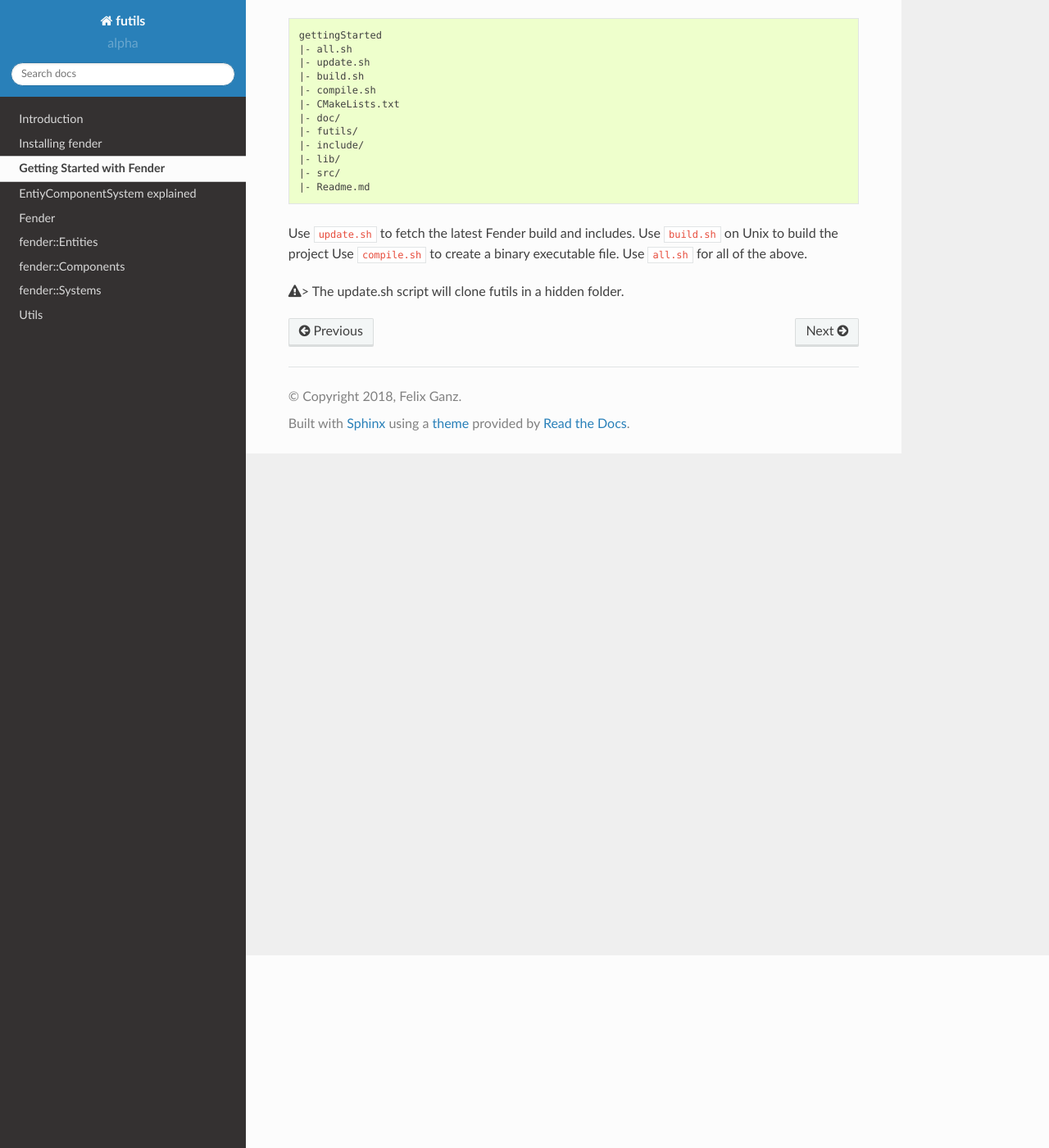
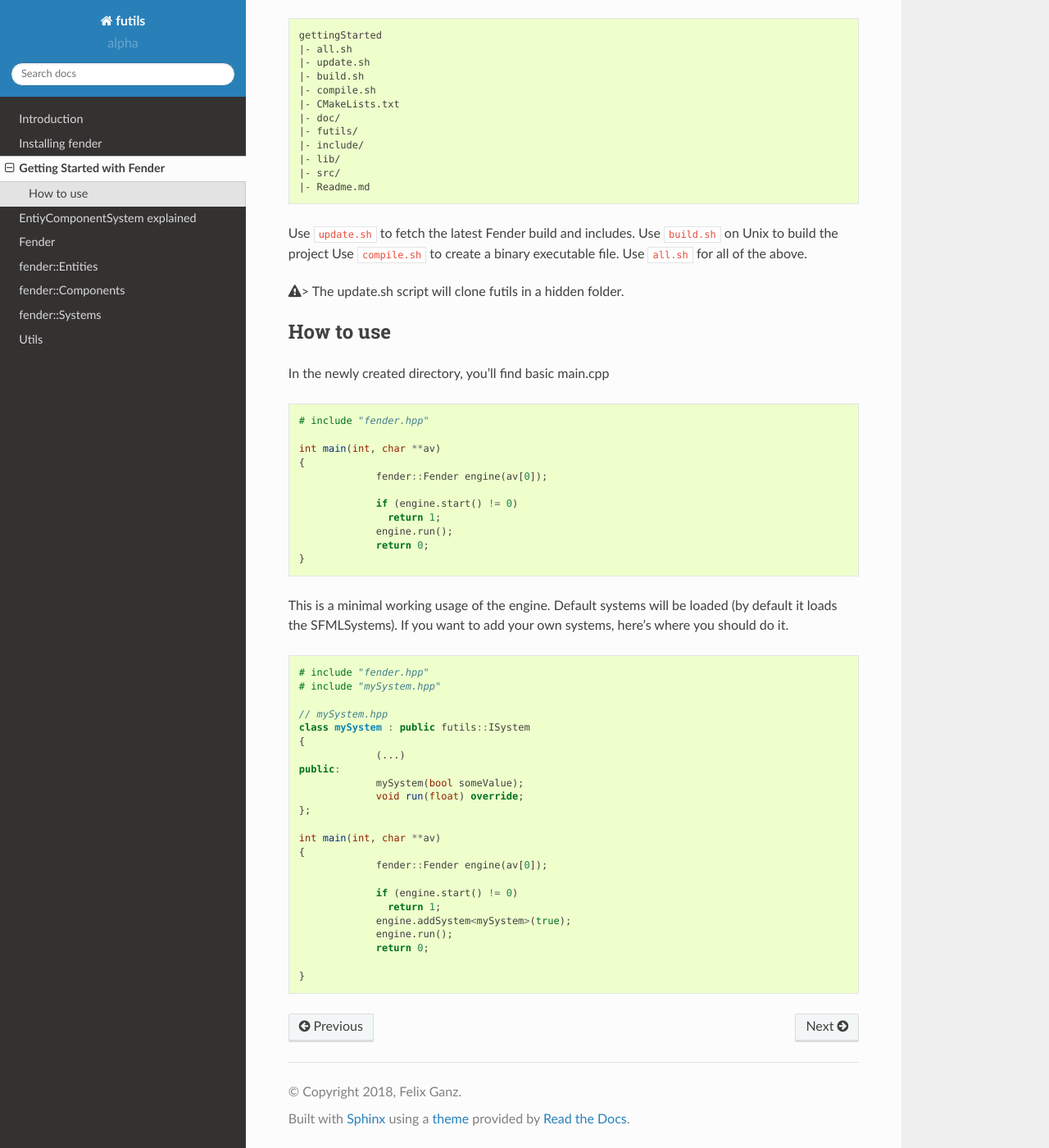
Before and after one commit to ganzf/futils, a Sphinx documentation site: the page built from docs/gettingstarted.rst, in a window 1280 px wide and 1400 px high, scrolled down 235 px. Shown: the whole window at 82% size. Built offline with Sphinx 7.4.7 and the Read the Docs theme 2.0.0, drawn with Linux system fonts in a browser that asks for light colours.

Commit message:
updated update.sh

```diff
--- a/docs/gettingstarted.rst
+++ b/docs/gettingstarted.rst
@@ -28,3 +28,51 @@ Use ``all.sh`` for all of the above.
 .. rst-class:: fa fa-warning
 
    > The update.sh script will clone futils in a hidden folder.
+
+How to use
+----------
+
+In the newly created directory, you'll find basic main.cpp
+
+.. code-block:: cpp
+
+   # include "fender.hpp"
+
+   int main(int, char **av)
+   {
+                fender::Fender engine(av[0]);
+
+                if (engine.start() != 0)
+                  return 1;
+                engine.run();
+                return 0;
+   }
+
+This is a minimal working usage of the engine. Default systems will be loaded (by default it loads the SFMLSystems).
+If you want to add your own systems, here's where you should do it.
+
+.. code-block:: cpp
+
+   # include "fender.hpp"
+   # include "mySystem.hpp"
+
+   // mySystem.hpp
+   class mySystem : public futils::ISystem
+   {
+                (...)
+   public:
+                mySystem(bool someValue);
+                void run(float) override;
+   };
+
+   int main(int, char **av)
+   {
+                fender::Fender engine(av[0]);
+
+                if (engine.start() != 0)
+                  return 1;
+                engine.addSystem<mySystem>(true);
+                engine.run();
+                return 0;
+
+   }
```
Also changed, not shown: 1 other file.
